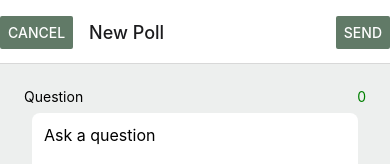
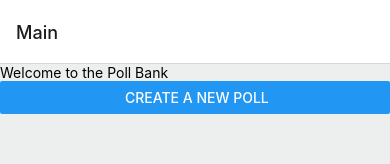
Before and after one commit to helexander/WiW_Poll, a React Native app: screen /Main in a window 390 px wide. Shown: the top 164 px of the page. Built offline with nearby package versions, Linux system fonts and the light colour scheme.

Commit message:
Main Page and header buttons
Changed first screen to Main Page and modified header buttons to direct back to main page

```diff
--- a/App.js
+++ b/App.js
@@ -7,6 +7,7 @@ import { DetailsScreen } from './components/DetailsScreen';
 import { AppTheme } from './styles/Theme';
 import { GestureHandlerRootView } from "react-native-gesture-handler";
 import { SafeAreaProvider } from 'react-native-safe-area-context';
+import { MainScreen } from "./components/MainScreen";
 
 const Stack = createNativeStackNavigator()
 
@@ -15,25 +16,29 @@ function App() {
     <GestureHandlerRootView style={{ flex: 1 }}>
       <SafeAreaProvider>
         <NavigationContainer theme={AppTheme}>
-          <Stack.Navigator initialRouteName="Home" backgroundColor="">
-            <Stack.Screen name="Home" component={QuestionGroup} options={{
+          <Stack.Navigator initialRouteName="Main" backgroundColor="">
+            <Stack.Screen name="Main" component={MainScreen} />
+            <Stack.Screen name="Home" component={QuestionGroup} options={({ navigation }) => ({
               title: 'New Poll',
               headerRight: () => (
                 // Should be disabled if:
                 // 1. A question is not provided
                 // 2. There are less than 2 options available
                 // 3. Inputs do not exceed their text limit
-                <Button onPress={() => alert('TODO: Give an alert saying poll submitted Redirect back to home screen')}
+                <Button onPress={() => {
+                  alert('TODO: Give an alert saying poll submitted Redirect back to home screen')
+                  navigation.navigate('Main')
+                }}
                   title="Send"
                   color='#617A67'
                 />
               ),
               headerLeft: () => (
-                <Button onPress={() => alert('TODO: Redirect back to home screen')}
+                <Button onPress={() => navigation.navigate('Main')}
                   title="Cancel"
                   color="#617A67" />
               )
-            }} />
+            })} />
             <Stack.Screen name="Details" component={DetailsScreen} />
           </Stack.Navigator>
         </NavigationContainer>
--- /dev/null
+++ b/components/MainScreen.js
@@ -0,0 +1,10 @@
+import { Button, Text, View } from "react-native";
+
+export function MainScreen({ navigation }) {
+    return (
+        <View>
+            <Text>Welcome to the Poll Bank</Text>
+            <Button title=" Create a new poll" onPress={() => navigation.navigate('Home')} />
+        </View>
+    )
+}
```
